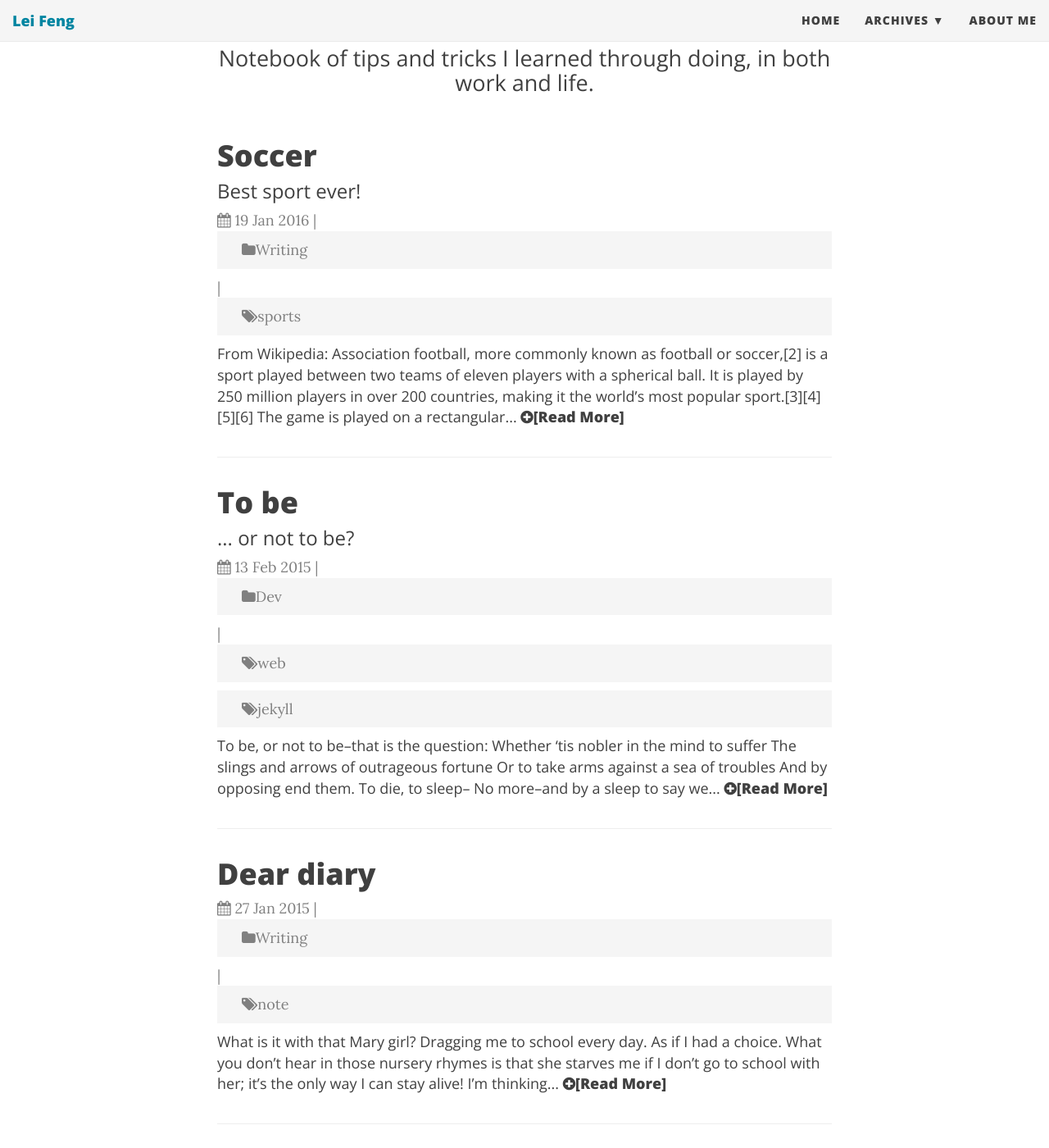
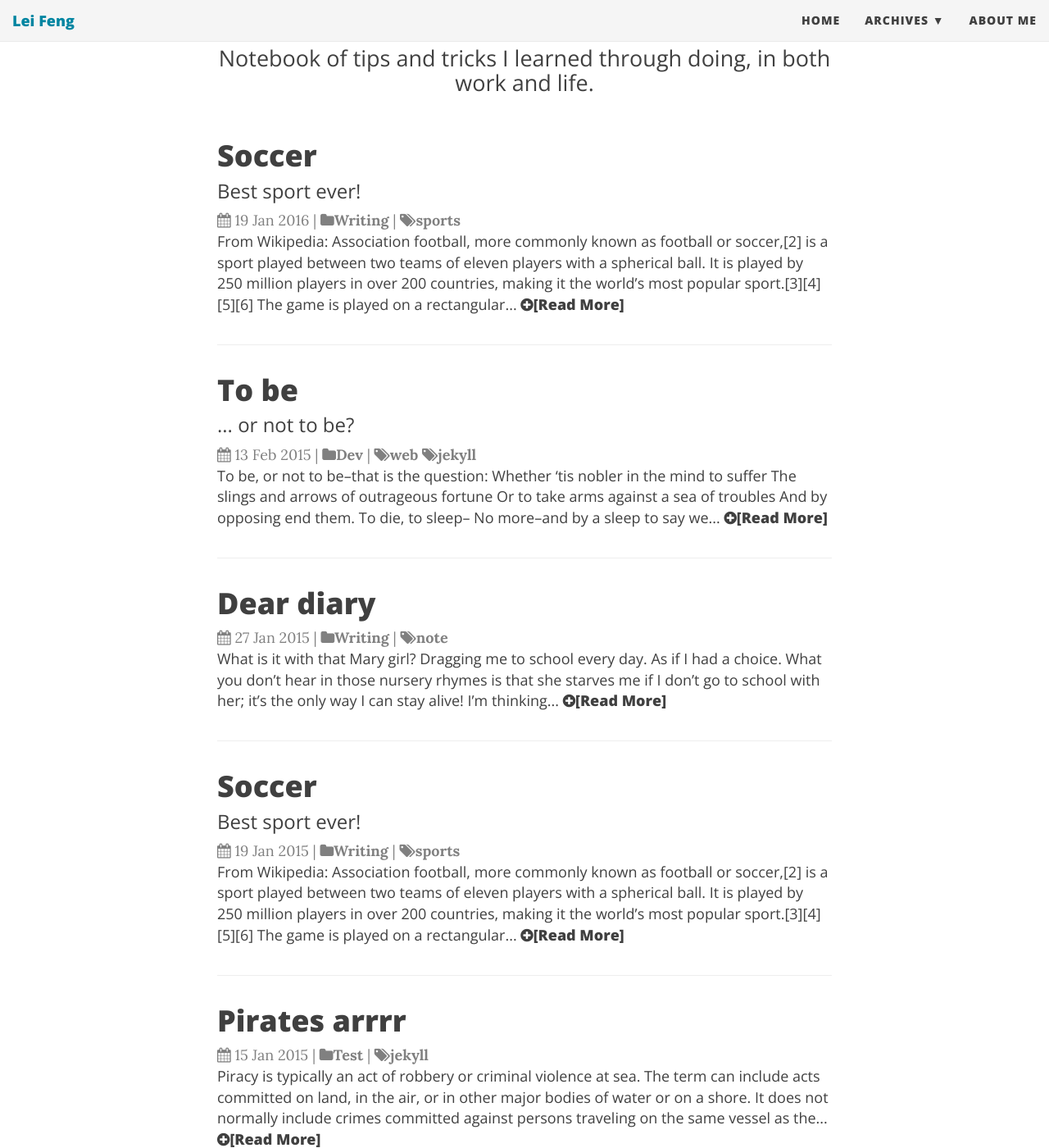
Before and after one commit to stonefl/stonefl.github.io, a Jekyll site: the page built from index.html, in a window 1280 px wide and 1400 px high, scrolled down 196 px. Shown: the whole window at 82% size. Built offline with Jekyll 4.4.1, drawn with Linux system fonts in a browser that asks for light colours; nearby versions of some CDN libraries; the list of posts is cut into pages by our own code.

Commit message:
Update main.css

```diff
--- a/css/main.css
+++ b/css/main.css
@@ -324,14 +324,7 @@
   color: #808080;
   font-size: 18px;
   margin: 0 0 10px;
-  display: block;
-  padding: 10px;
-  padding-left: 30px;
-  background: #f5f5f5;
-  text-decoration: none !important;
-  border-width: 0 1px 1px 1px;
-  font-weight: normal;
-
+  font-weight: 600;
 }
 
 
```
